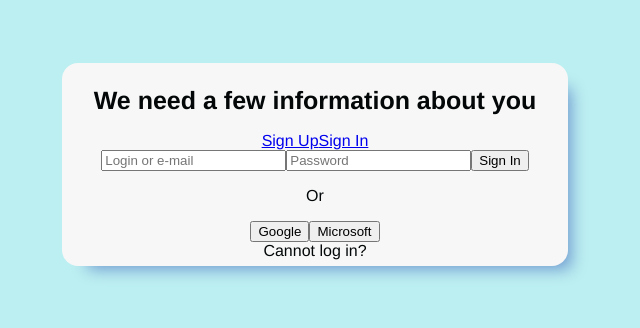
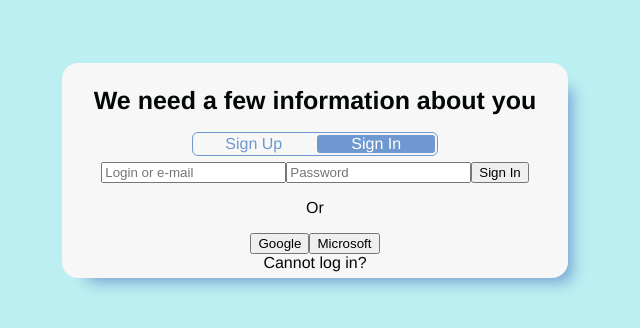
Before and after one commit to pasiastazebra/login-form-demo, a Vue app in the folder login-form/: page /signin in a window 1280 px wide. Shown: the top 328 px of the page, without its empty margins (325-965 px from the left). Built offline with nearby package versions, Linux system fonts and the light colour scheme.

Commit message:
Update FormScreen.vue

```diff
--- a/login-form/src/components/FormScreen.vue
+++ b/login-form/src/components/FormScreen.vue
@@ -42,6 +42,32 @@ $windowBackground: #f7f7f7;
   &-title {
     font-size: 25px;
   }
+
+  &-switch {
+  border-width: 1px;
+  border-style: solid;
+  border-color: $primary;
+  border-radius: 6px;
+
+  max-width: 50%;
+  margin: 6px 25%;
+
+  display:grid;
+  grid-template-columns: 1fr 1fr;
+
+  &-option {
+    text-decoration: none;
+    color: $primary;
+    margin: 2px;
+
+    transition: background-color 0.3s ease-in-out;
+    &.router-link-active {
+      background-color: $primary;
+      color: white;
+      border-color: $primary;
+      border-radius: 3px;
+    }
+  }
+  }
 }
-
 </style>
```
